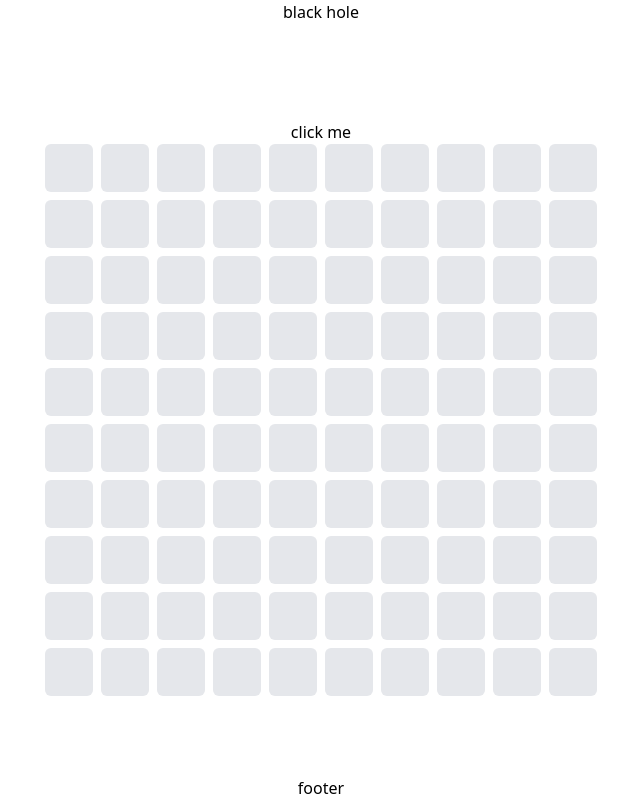
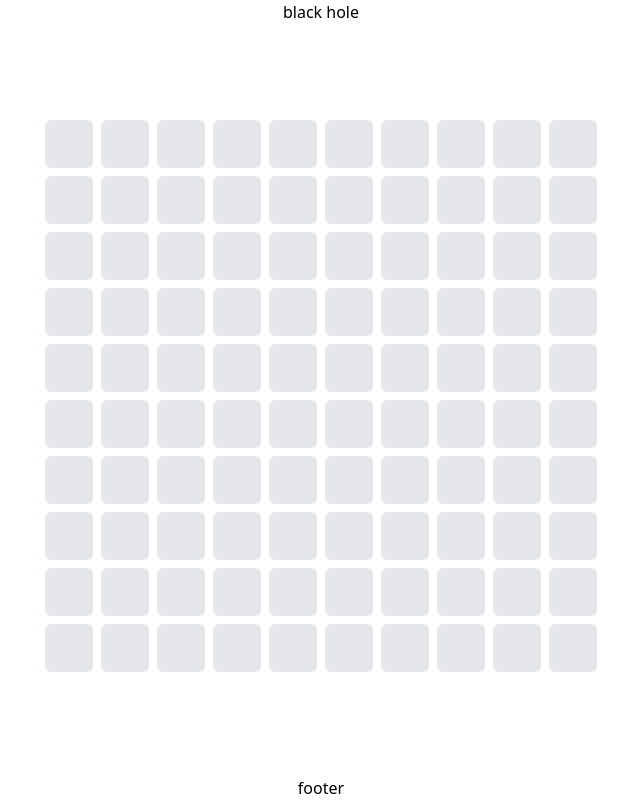
Before and after one commit to Nedilko/black-hole, a React (Create React App) app: page / in a window 1280 px wide. Shown: the whole page, without its empty margins (319-959 px from the left). Built offline with nearby package versions, Linux system fonts and the light colour scheme.

Commit message:
removed redundant

```diff
--- a/src/components/Game/GameField.tsx
+++ b/src/components/Game/GameField.tsx
@@ -12,14 +12,6 @@ const GameField = ({ width, height }: GameFieldProps) => {
 
   return (
     <div className="flex flex-col min-w-[550px]">
-      <button
-        onClick={() => {
-          setCells([]);
-          console.log(cells);
-        }}
-      >
-        click me
-      </button>
       <div className={`grid gap-2 grid-cols-${width} grid-rows-${height}`}>
         {Array.from({ length: count }, (_, i) => (
           <Cell key={i} index={i} />
```
